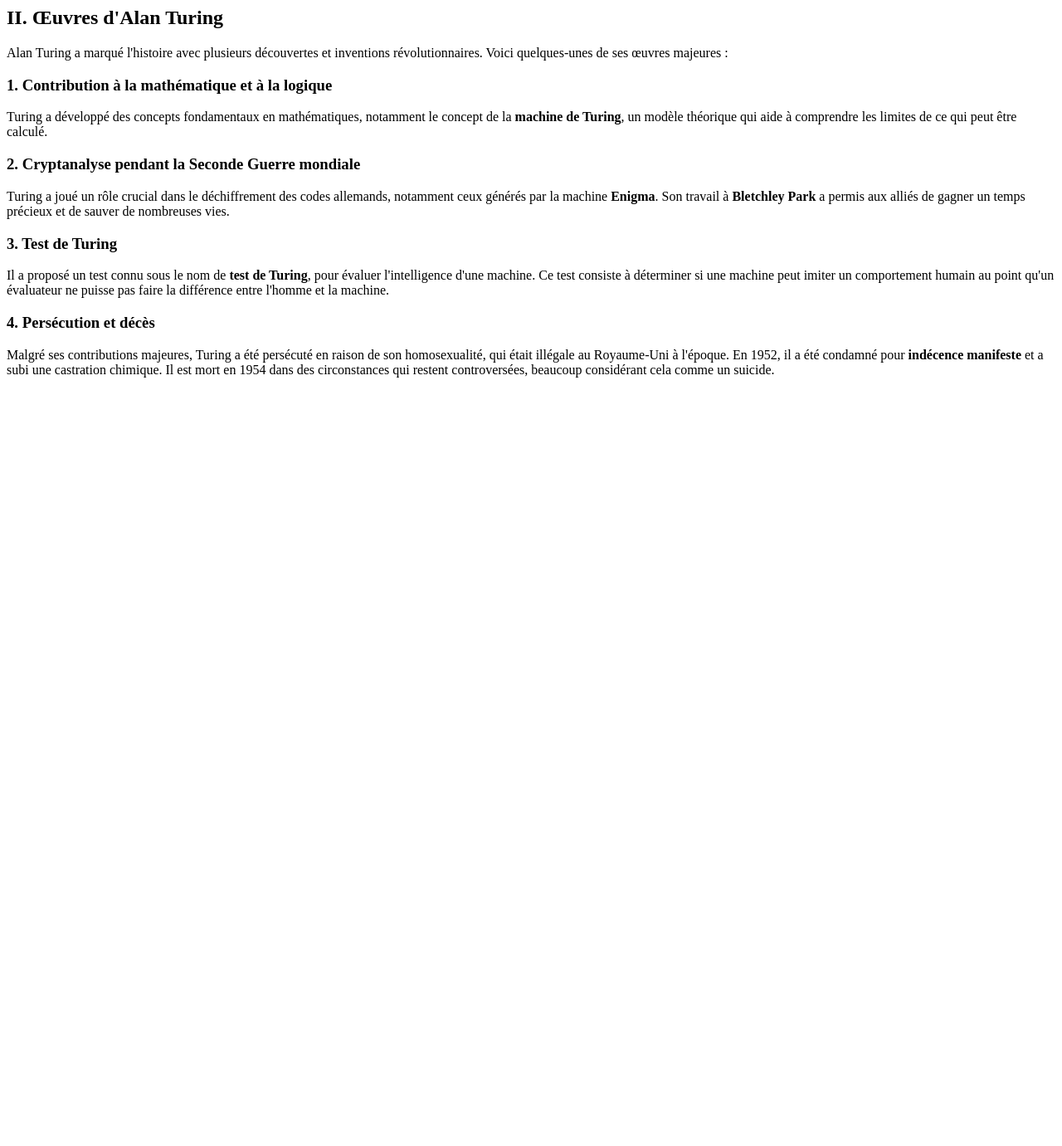
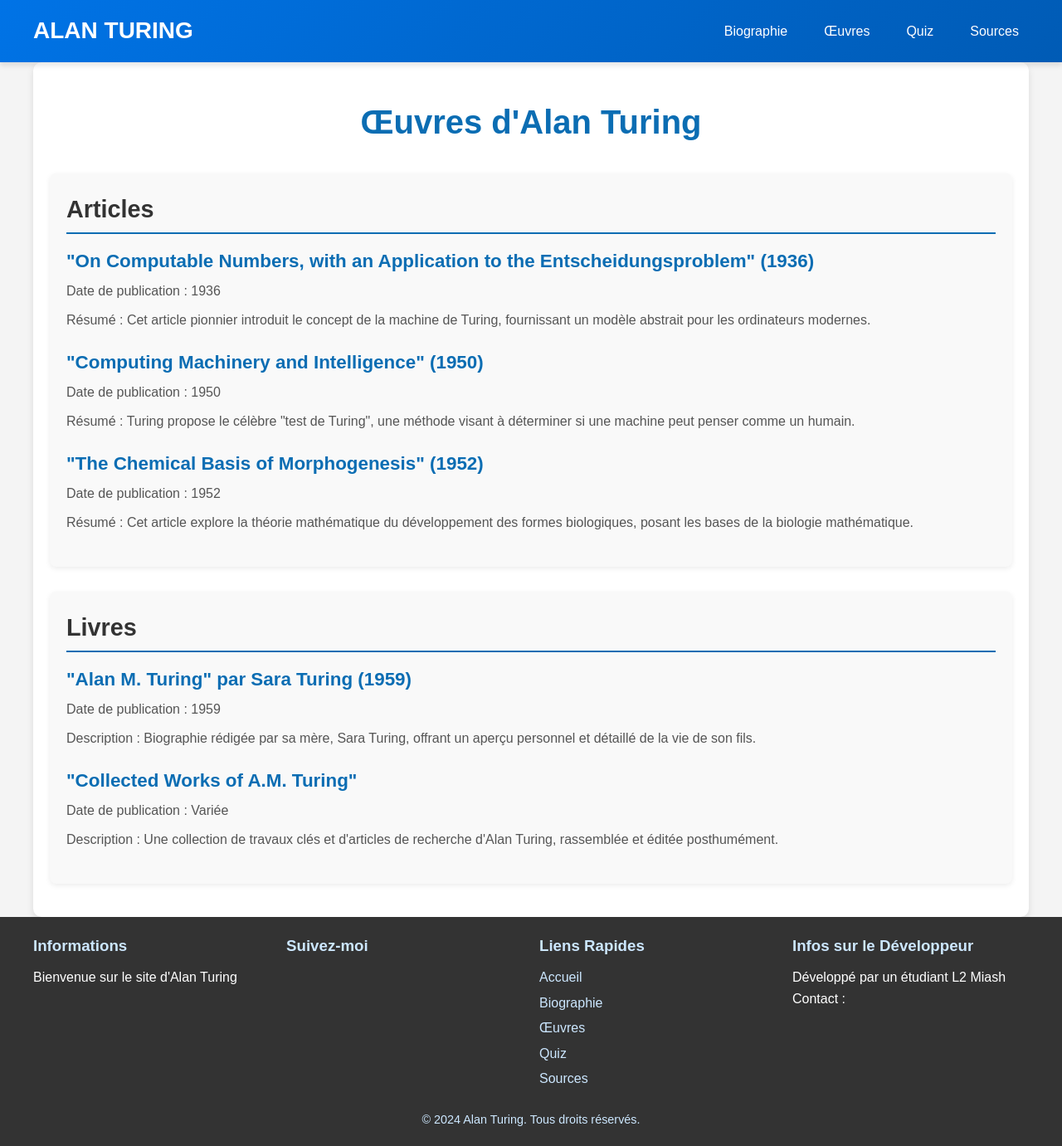
Before and after one commit to andrewelkahwaji24/bigash, a plain HTML site: page oeuvres.html in a window 1280 px wide. Shown: the whole page at 83% size. Before the commit the page ends 800 px from the top, so only its background shows below. Drawn offline with Linux system fonts and the light colour scheme.

Commit message:
update oeuvres

```diff
--- a/oeuvres.html
+++ b/oeuvres.html
@@ -1,16 +1,98 @@
-<section id="oeuvres">
-    <h2>II. Œuvres d'Alan Turing</h2>
-    <p>Alan Turing a marqué l'histoire avec plusieurs découvertes et inventions révolutionnaires. Voici quelques-unes de ses œuvres majeures :</p>
+<!DOCTYPE html>
+<html lang="en">
+<head>
+    <meta charset="UTF-8">
+    <meta name="viewport" content="width=device-width, initial-scale=1.0">
+    <title>Œuvres d'Alan Turing</title>
+    <link rel="stylesheet" href="styles.css">
+</head>
+<body>
+    <header>
+        <a href="index.html" class="logo">Alan Turing</a>
+        <nav class="navbar">
+            <a href="biographie.html">Biographie</a>
+            <a href="oeuvres.html" class="active">Œuvres</a>
+            <a href="quiz.html">Quiz</a>
+            <a href="sources.html">Sources</a>
+        </nav>
+    </header>
 
-    <h3>1. Contribution à la mathématique et à la logique</h3>
-    <p>Turing a développé des concepts fondamentaux en mathématiques, notamment le concept de la <strong>machine de Turing</strong>, un modèle théorique qui aide à comprendre les limites de ce qui peut être calculé.</p>
+    <main>
+        <section class="oeuvres-section">
+            <h2>Œuvres d'Alan Turing</h2>
+            <div class="oeuvres-container">
+                <!-- Section Articles -->
+                <div class="oeuvres-category">
+                    <h3>Articles</h3>
+                    <div class="oeuvre-item">
+                        <h4><a href="https://plato.stanford.edu/entries/turing-machine/" target="_blank">"On Computable Numbers, with an Application to the Entscheidungsproblem" (1936)</a></h4>
+                        <p>Date de publication : 1936</p>
+                        <p>Résumé : Cet article pionnier introduit le concept de la machine de Turing, fournissant un modèle abstrait pour les ordinateurs modernes.</p>
+                    </div>
+                    <div class="oeuvre-item">
+                        <h4><a href="https://academic.oup.com/mind/article/LIX/236/433/986238" target="_blank">"Computing Machinery and Intelligence" (1950)</a></h4>
+                        <p>Date de publication : 1950</p>
+                        <p>Résumé : Turing propose le célèbre "test de Turing", une méthode visant à déterminer si une machine peut penser comme un humain.</p>
+                    </div>
+                    <div class="oeuvre-item">
+                        <h4><a href="https://dl.acm.org/doi/10.1145/584091.584093" target="_blank">"The Chemical Basis of Morphogenesis" (1952)</a></h4>
+                        <p>Date de publication : 1952</p>
+                        <p>Résumé : Cet article explore la théorie mathématique du développement des formes biologiques, posant les bases de la biologie mathématique.</p>
+                    </div>
+                </div>
 
-    <h3>2. Cryptanalyse pendant la Seconde Guerre mondiale</h3>
-    <p>Turing a joué un rôle crucial dans le déchiffrement des codes allemands, notamment ceux générés par la machine <strong>Enigma</strong>. Son travail à <strong>Bletchley Park</strong> a permis aux alliés de gagner un temps précieux et de sauver de nombreuses vies.</p>
+                <!-- Section Livres -->
+                <div class="oeuvres-category">
+                    <h3>Livres</h3>
+                    <div class="oeuvre-item">
+                        <h4><a href="https://www.amazon.com/Alan-Turing-Sara/dp/B00EK9M9UU" target="_blank">"Alan M. Turing" par Sara Turing (1959)</a></h4>
+                        <p>Date de publication : 1959</p>
+                        <p>Description : Biographie rédigée par sa mère, Sara Turing, offrant un aperçu personnel et détaillé de la vie de son fils.</p>
+                    </div>
+                    <div class="oeuvre-item">
+                        <h4><a href="https://global.oup.com/academic/product/collected-works-of-am-turing-9780127034004" target="_blank">"Collected Works of A.M. Turing"</a></h4>
+                        <p>Date de publication : Variée</p>
+                        <p>Description : Une collection de travaux clés et d'articles de recherche d'Alan Turing, rassemblée et éditée posthumément.</p>
+                    </div>
+                </div>
+            </div>
+        </section>
+    </main>
 
-    <h3>3. Test de Turing</h3>
-    <p>Il a proposé un test connu sous le nom de <strong>test de Turing</strong>, pour évaluer l'intelligence d'une machine. Ce test consiste à déterminer si une machine peut imiter un comportement humain au point qu'un évaluateur ne puisse pas faire la différence entre l'homme et la machine.</p>
-
-    <h3>4. Persécution et décès</h3>
-    <p>Malgré ses contributions majeures, Turing a été persécuté en raison de son homosexualité, qui était illégale au Royaume-Uni à l'époque. En 1952, il a été condamné pour <strong>indécence manifeste</strong> et a subi une castration chimique. Il est mort en 1954 dans des circonstances qui restent controversées, beaucoup considérant cela comme un suicide.</p>
-    </section>
+    <footer>
+        <div class="footer-container">
+            <div class="footer-column">
+                <h3>Informations</h3>
+                <p>Bienvenue sur le site d'Alan Turing</p>
+            </div>
+            <div class="footer-column">
+                <h3>Suivez-moi</h3>
+                <div class="social-icons">
+                    <a href="" target="_blank"><i class="fab fa-facebook-f"></i></a>
+                    <a href="" target="_blank"><i class="fab fa-twitter"></i></a>
+                    <a href="" target="_blank"><i class="fab fa-instagram"></i></a>
+                    <a href="" target="_blank"><i class="fab fa-linkedin-in"></i></a>
+                </div>
+            </div>
+            <div class="footer-column">
+                <h3>Liens Rapides</h3>
+                <ul>
+                    <li><a href="index.html">Accueil</a></li>
+                    <li><a href="biographie.html">Biographie</a></li>
+                    <li><a href="oeuvres.html">Œuvres</a></li>
+                    <li><a href="quiz.html">Quiz</a></li>
+                    <li><a href="sources.html">Sources</a></li>
+                </ul>
+            </div>
+            <div class="footer-column">
+                <h3>Infos sur le Développeur</h3>
+                <p>Développé par un étudiant L2 Miash</p>
+                <p>Contact : <a href="mailto:"></a></p>
+            </div>
+        </div>
+        <div class="footer-bottom">
+            <p>&copy; 2024 Alan Turing. Tous droits réservés.</p>
+        </div>
+    </footer>
+</body>
+</html>
--- a/styles.css
+++ b/styles.css
@@ -324,3 +324,64 @@ footer {
     border-radius: 12px;
     box-shadow: 0 4px 15px rgba(0, 0, 0, 0.2);
 }
+.oeuvres-section {
+    padding: 40px 20px;
+    max-width: 1200px;
+    margin: 0 auto;
+    background: #ffffff;
+    border-radius: 10px;
+    box-shadow: 0 4px 8px rgba(0, 0, 0, 0.1);
+}
+
+.oeuvres-section h2 {
+    text-align: center;
+    font-size: 2.5rem;
+    color: #0b6db3;
+    margin-bottom: 30px;
+}
+
+.oeuvres-container {
+    display: flex;
+    flex-direction: column;
+    gap: 30px;
+}
+
+.oeuvres-category {
+    background: #f9f9f9;
+    padding: 20px;
+    border-radius: 8px;
+    box-shadow: 0 2px 6px rgba(0, 0, 0, 0.08);
+}
+
+.oeuvres-category h3 {
+    font-size: 1.8rem;
+    color: #333;
+    margin-bottom: 15px;
+    border-bottom: 2px solid #0b6db3;
+    padding-bottom: 5px;
+}
+
+.oeuvre-item {
+    margin-bottom: 20px;
+}
+
+.oeuvre-item h4 {
+    font-size: 1.4rem;
+    margin-bottom: 5px;
+}
+
+.oeuvre-item h4 a {
+    color: #0b6db3;
+    text-decoration: none;
+    transition: color 0.3s ease;
+}
+
+.oeuvre-item h4 a:hover {
+    color: #33d4d4;
+}
+
+.oeuvre-item p {
+    font-size: 1rem;
+    color: #555;
+    margin: 5px 0 10px;
+}
```
